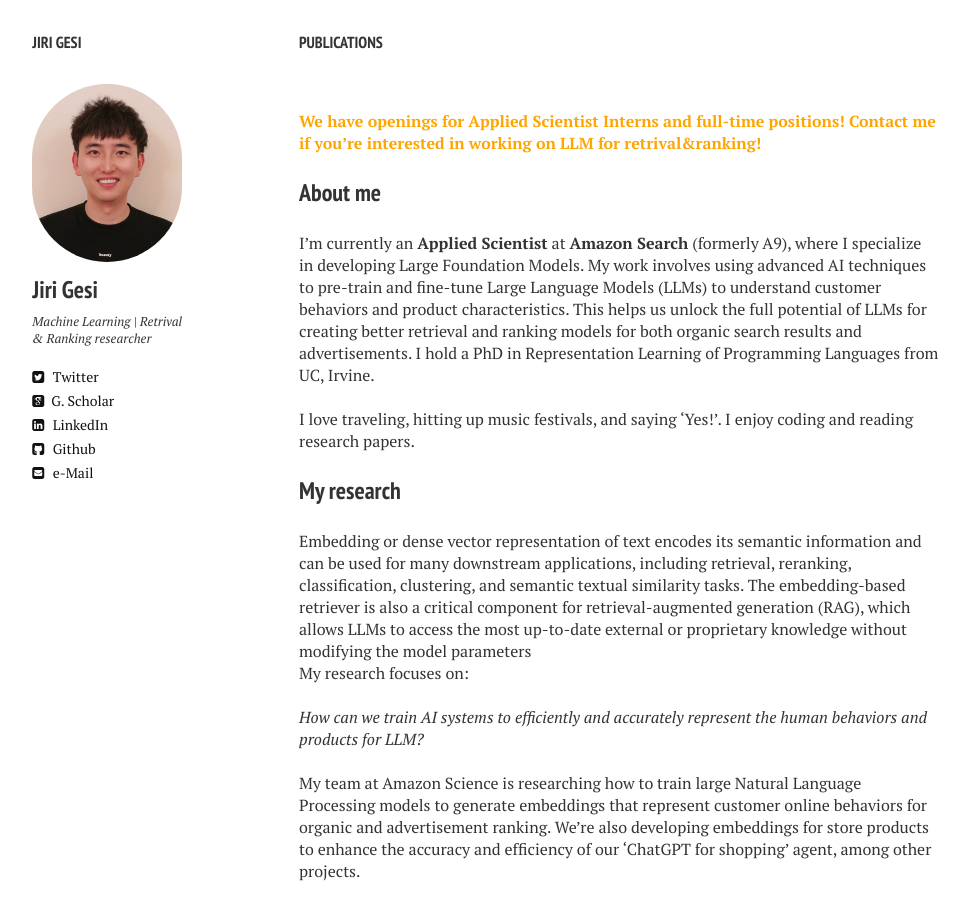
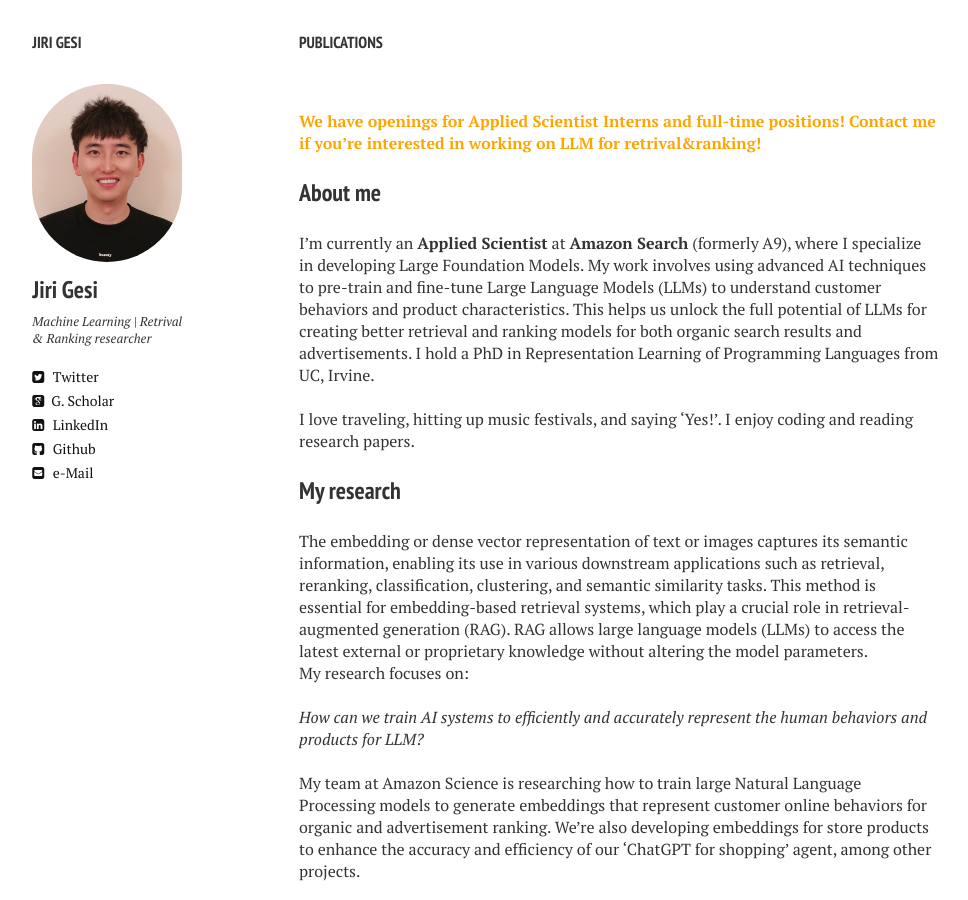
Before and after one commit to Jirigesi/Jirigesi.github.io, a Jekyll site: the page built from index.md, in a window 1280 px wide and 900 px high. Shown: the whole window, without its empty margins (21-989 px from the left). Built offline with Jekyll 4.4.1, drawn with Linux system fonts in a browser that asks for light colours; nearby versions of some CDN libraries; comment, search, counter and statistics services are not loaded.

Commit message:
Update index.md

```diff
--- a/index.md
+++ b/index.md
@@ -17,7 +17,7 @@ I love traveling, hitting up music festivals, and saying 'Yes!'. I enjoy coding
 
 ### My research
 
-Embedding or dense vector representation of text encodes its semantic information and can be used for many downstream applications, including retrieval, reranking, classification, clustering, and semantic textual similarity tasks. The embedding-based retriever is also a critical component for retrieval-augmented generation (RAG), which allows LLMs to access the most up-to-date external or proprietary knowledge without modifying the model parameters
+The embedding or dense vector representation of text or images captures its semantic information, enabling its use in various downstream applications such as retrieval, reranking, classification, clustering, and semantic similarity tasks. This method is essential for embedding-based retrieval systems, which play a crucial role in retrieval-augmented generation (RAG). RAG allows large language models (LLMs) to access the latest external or proprietary knowledge without altering the model parameters.
 
 My research focuses on:
 
```
